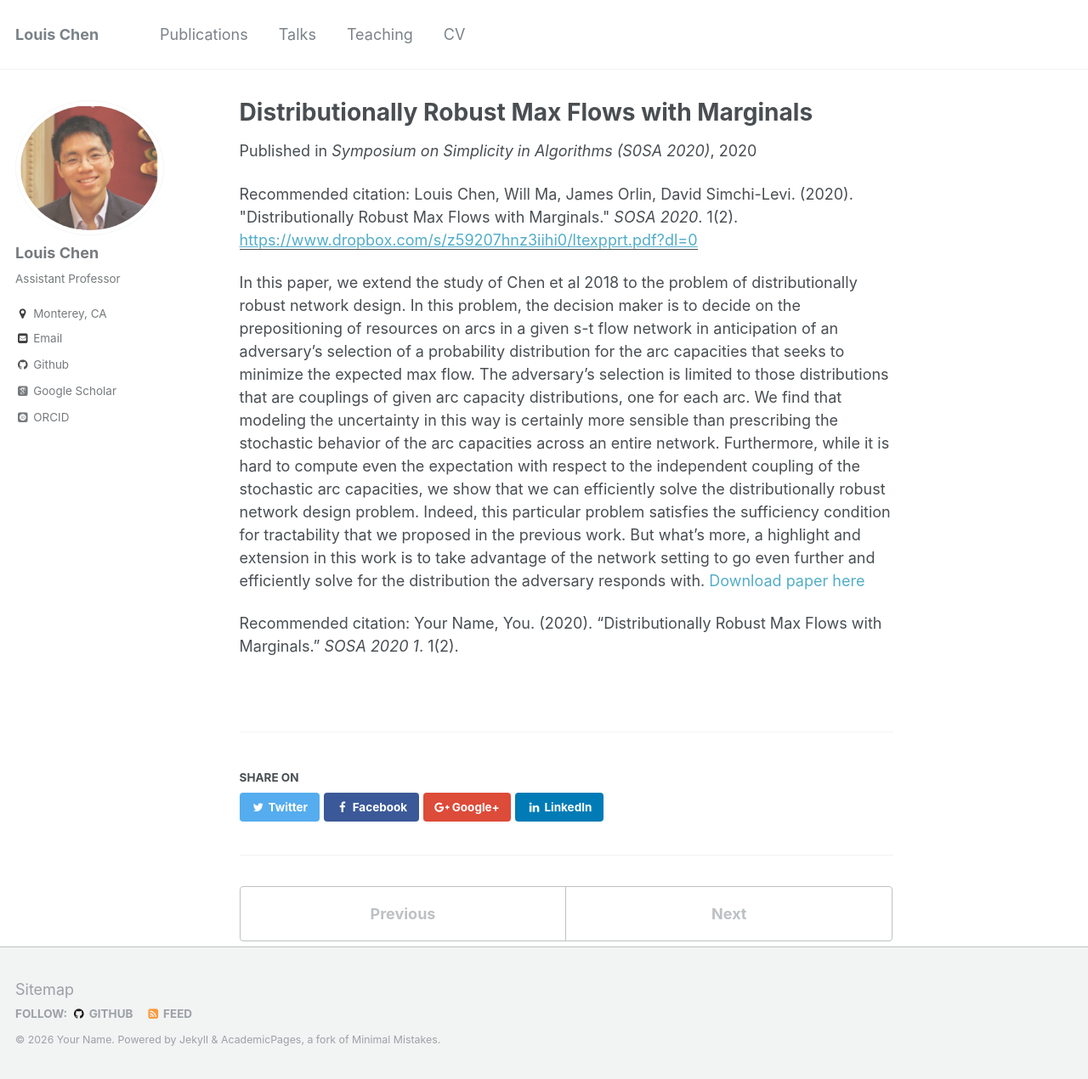
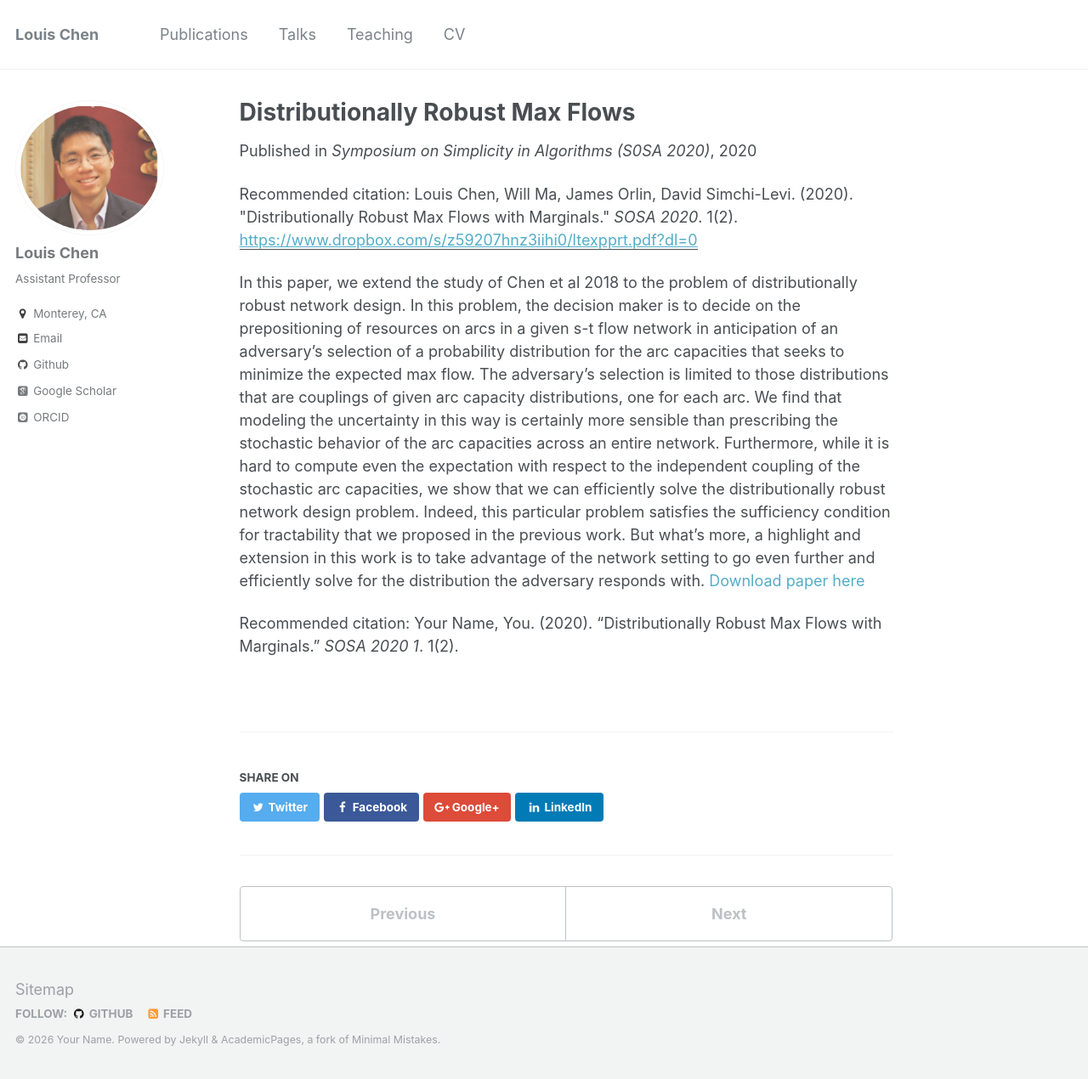
Before and after one commit to LouisLChen/LouisLChen.github.io, a Jekyll site: the page built from _publications/2010-10-01-paper-title-number-2.md, in a window 1280 px wide and 1270 px high. Shown: the whole window at 85% size. Built offline with Jekyll 4.4.1, drawn with Linux system fonts in a browser that asks for light colours; some web fonts are replaced.

Commit message:
Update 2010-10-01-paper-title-number-2.md

```diff
--- a/_publications/2010-10-01-paper-title-number-2.md
+++ b/_publications/2010-10-01-paper-title-number-2.md
@@ -1,5 +1,5 @@
 ---
-title: "Distributionally Robust Max Flows with Marginals"
+title: "Distributionally Robust Max Flows"
 collection: publications
 permalink: /publication/2010-10-01-paper-title-number-2
 excerpt: 'Consider an s-t flow network in which the arc capacities are distributed according to an unknown distribution, but with known marginals. We study the problem of finding a coupling of the marginals that yields the worst, expected Max-flow value. Towards solving this optimization problem, we identify a primal-dual formulation. As one might expect, the form relates to the well-known Max Flow, Min-Cut theorem. And this leads to the rather intriguing interpretation as a 2-player, zero-sum game wherein player 1 chooses what to set the arc capacities to and player 2 chooses an s-t cut. Our contributions in this talk are twofold: (1) we present a linear program (that is efficient with finite-supported marginals) that not only computes the worst-case expected value but is of a form amenable in a two-stage network design formulation, and (2) we show that the problem of finding the worst-case coupling of the stochastic arc capacities boils down to finding an optimal distribution
@@ -10,6 +10,6 @@ paperurl: 'https://www.dropbox.com/s/z59207hnz3iihi0/ltexpprt.pdf?dl=0'
 citation: 'Louis Chen, Will Ma, James Orlin, David Simchi-Levi. (2020). &quot;Distributionally Robust Max Flows with Marginals.&quot; <i>SOSA 2020</i>. 1(2).'
 ---
 In this paper, we extend the study of Chen et al 2018 to the problem of distributionally robust network design. In this problem, the decision maker is to decide on the prepositioning of resources on arcs in a given s-t flow network in anticipation of an adversary's selection of a probability distribution for the arc capacities that seeks to minimize the expected max flow. The adversary's selection is limited to those distributions that are couplings of given arc capacity distributions, one for each arc. We find that modeling the uncertainty in this way is certainly more sensible than prescribing the stochastic behavior of the arc capacities across an entire network. Furthermore, while it is hard to compute even the expectation with respect to the independent coupling of the stochastic arc capacities, we show that we can efficiently solve the distributionally robust network design problem. Indeed, this particular problem satisfies the sufficiency condition for tractability that we proposed in the previous work. But what's more, a highlight and extension in this work is to take advantage of the network setting to go even further and efficiently solve for the distribution the adversary responds with.
-[Download paper here](https://www.dropbox.com/s/z59207hnz3iihi0/ltexpprt.pdf?dl=0)
+[Download paper here](https://epubs.siam.org/doi/10.1137/1.9781611976014.12)
 
 Recommended citation: Your Name, You. (2020). "Distributionally Robust Max Flows with Marginals." <i>SOSA 2020  1</i>. 1(2).
```
